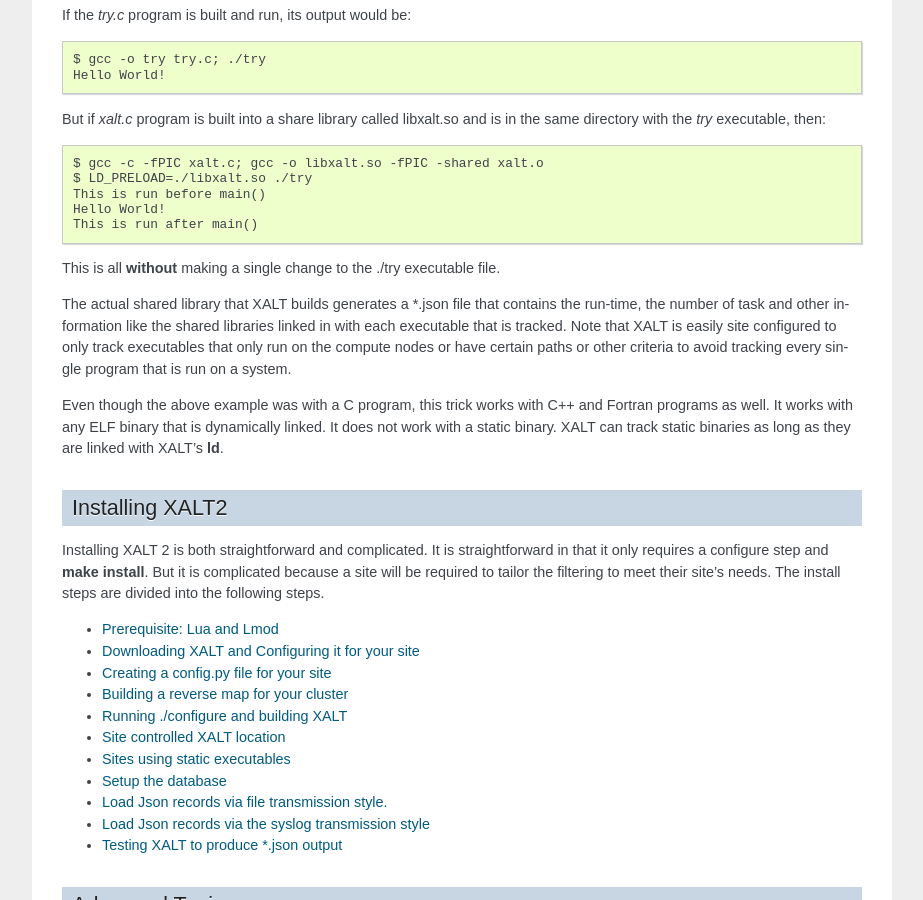
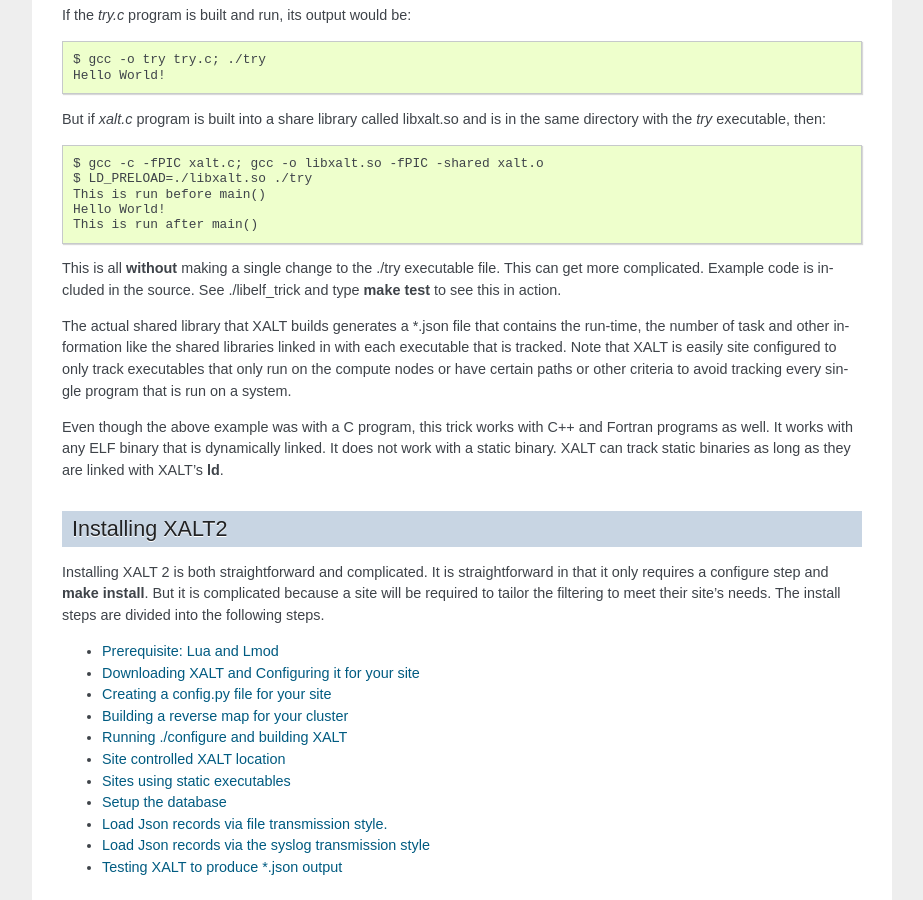
Before and after one commit to xalt/xalt, a Sphinx documentation site: the page built from docs/source/index.rst, in a window 1280 px wide and 900 px high, scrolled down 995 px. Shown: the whole window, without its empty margins (198-1121 px from the left). Built offline with Sphinx 7.4.7, drawn with Linux system fonts in a browser that asks for light colours.

Commit message:
More ideas for HPCKP 20 talk

```diff
--- a/docs/source/index.rst
+++ b/docs/source/index.rst
@@ -70,7 +70,12 @@ then::
     This is run after main()
 
 This is all **without** making a single change to the ./try
-executable file.
+executable file.  This can get more complicated.  Example code is
+included in the source.  See ./libelf_trick and type **make test** to
+see this in action.
+
+
+
 
 The actual shared library that XALT builds generates a \*.json file
 that contains the run-time, the number of task and other information
```
Also changed, not shown: 1 other file.
